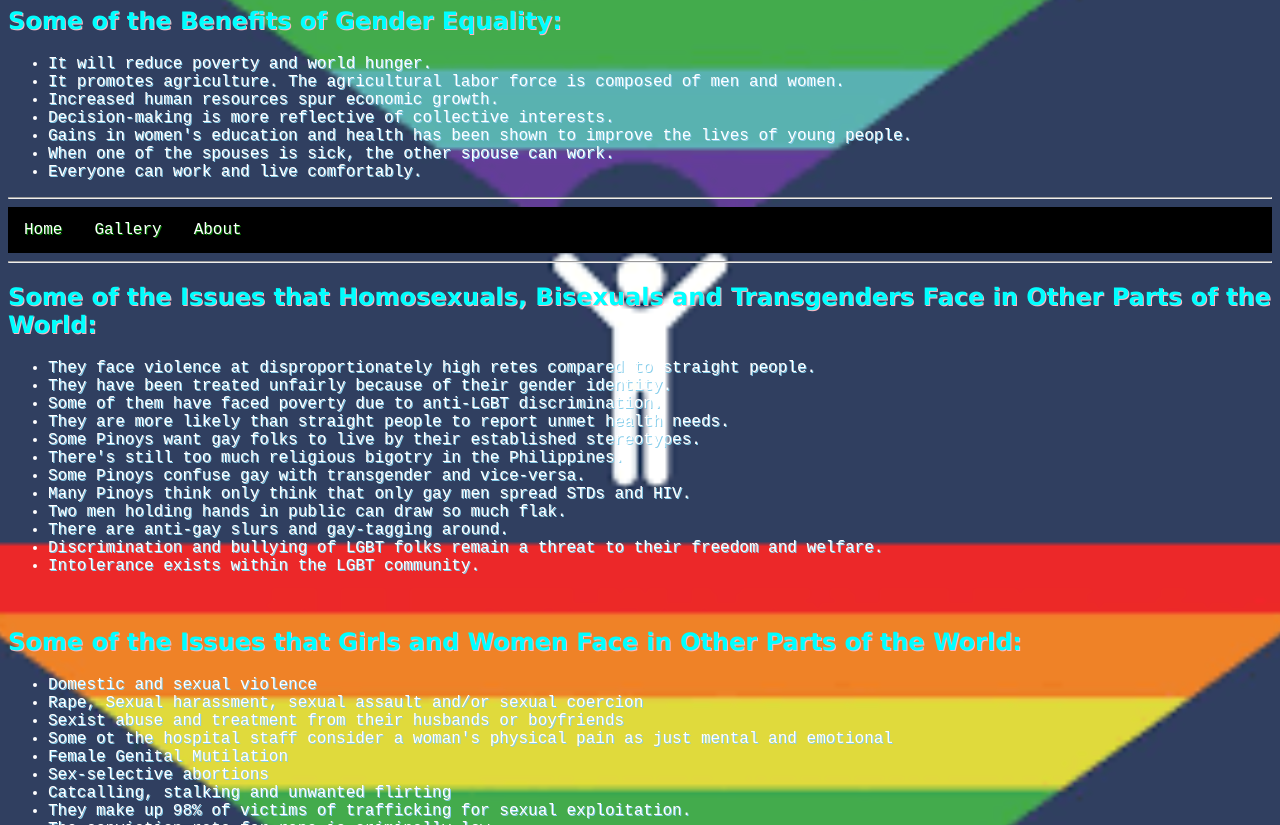
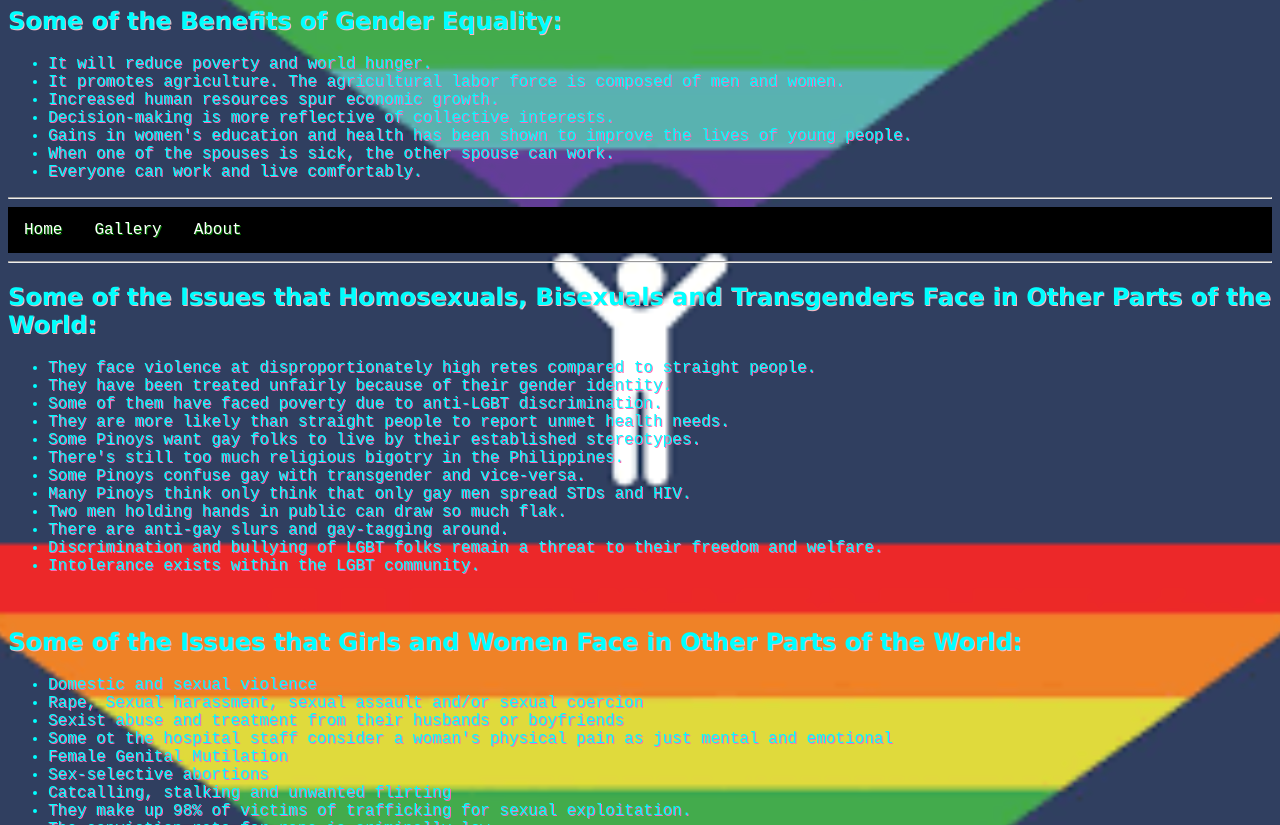
Before and after one commit to CarvillePanawan/WebTech-Lab, a plain HTML site: page 9325B-G3/9325B-G3-2/9325B-G3-2.Vincent ALT/9325B-G3-2/index.html in a window 1280 px wide. Shown: the part 256-1081 px from the top of the page. Drawn offline with Linux system fonts and the light colour scheme.

Commit message:
Update stylesheet.css body

```diff
--- a/9325B-G3/9325B-G3-2/9325B-G3-2.Vincent ALT/9325B-G3-2/stylesheet.css
+++ b/9325B-G3/9325B-G3-2/9325B-G3-2.Vincent ALT/9325B-G3-2/stylesheet.css
@@ -1,9 +1,9 @@
 body {
     background: url("background 6.png") no-repeat center fixed;
     background-size: cover;
-    color: white;
+    color: cyan;
     font-family: "Courier New";
-    text-shadow: 1px 1px skyblue;
+    text-shadow: 1px 1px hotpink;
 }
 
 h1 {
```
